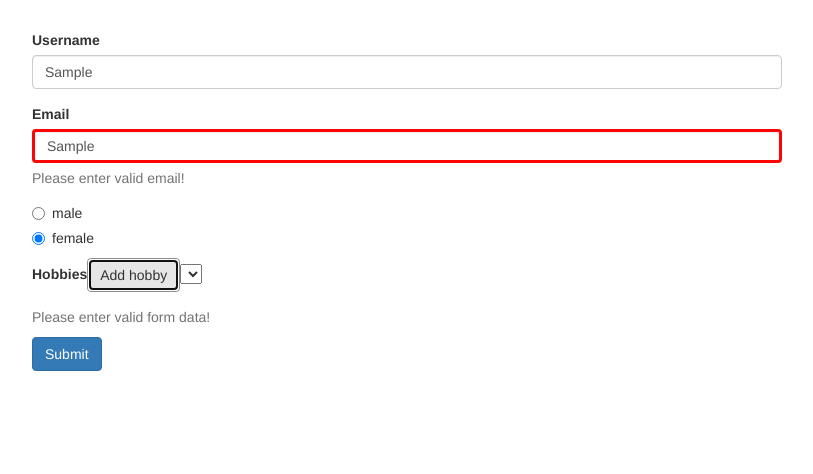
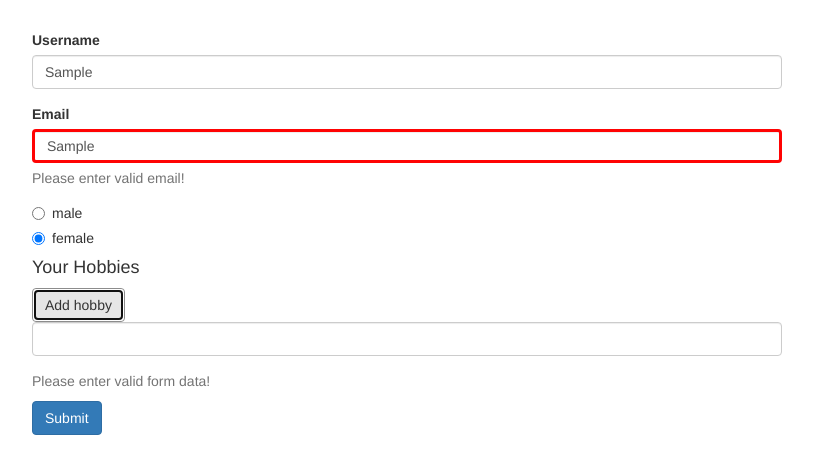
Before and after one commit to ainmutaqorrobin/angularFormReactive, an Angular app: page / in a window 1280 px wide. Both pictures are taken after typing "Sample", "Sample" into the empty fields and a click on the button "Add hobby". Shown: the top 474 px of the page, without its empty margins (233-1046 px from the left). Built offline with nearby package versions, Linux system fonts and the light colour scheme.

Commit message:
added own validators for username and hobbies property in signupForm

```diff
--- a/src/app/app.component.html
+++ b/src/app/app.component.html
@@ -5,61 +5,39 @@
         <div formGroupName="userData">
           <div class="form-group">
             <label for="username">Username</label>
-            <input
-              type="text"
-              id="username"
-              class="form-control"
-              formControlName="username"
-            />
-            <span
-              class="help-block"
-              *ngIf="
+            <input type="text" id="username" class="form-control" formControlName="username" />
+            <span class="help-block" *ngIf="
                 !signupForm.get('userData.username').valid &&
                 signupForm.get('userData.username').touched
-              "
-              >Please enter valid username!</span
-            >
+              ">Please enter valid username!</span>
           </div>
           <div class="form-group">
             <label for="email">Email</label>
-            <input
-              type="text"
-              id="email"
-              class="form-control"
-              formControlName="email"
-            />
-            <span
-              class="help-block"
-              *ngIf="
+            <input type="text" id="email" class="form-control" formControlName="email" />
+            <span class="help-block" *ngIf="
                 !signupForm.get('userData.email').valid &&
                 signupForm.get('userData.email').touched
-              "
-              >Please enter valid email!</span
-            >
+              ">Please enter valid email!</span>
           </div>
         </div>
         <div class="radio" *ngFor="let gender of genders">
           <label>
             <input type="radio" [value]="gender" formControlName="gender" />{{
-              gender
+            gender
             }}
           </label>
         </div>
-        <div class="form-group">
-          <label for="hobbies">Hobbies</label>
-          <button class="btn btn-default" type="button" (click)="controls">Add hobby</button>
-          <select name="hobbies">
-            <option
-              *ngFor="let hobbieControl of controls; let i = index"
-              value="hobbieControl"
-            >
-              {{ hobbieControl }}
-            </option>
-          </select>
+        <div class="form-group" formArrayName="hobbies">
+          <h4>Your Hobbies</h4>
+          <button class="btn btn-default" type="button" (click)="onAddHobby()">
+            Add hobby
+          </button>
+          <div class="form-group" *ngFor="let hobbie of controls; let i= index">
+            <input type="text" value="hobbie" class="form-control" [formControlName]="i" />
+          </div>
         </div>
-        <span class="help-block" *ngIf="!signupForm.valid && signupForm.touched"
-          >Please enter valid form data!</span
-        >
+
+        <span class="help-block" *ngIf="!signupForm.valid && signupForm.touched">Please enter valid form data!</span>
         <button class="btn btn-primary" type="submit">Submit</button>
       </form>
     </div>
--- a/src/app/app.component.ts
+++ b/src/app/app.component.ts
@@ -9,6 +9,7 @@ import { FormArray, FormControl, FormGroup, Validators } from '@angular/forms';
 export class AppComponent implements OnInit {
   genders = ['male', 'female'];
   hobbies = ['Fishing', 'Gaming', 'Reading', 'Jogging'];
+  invalidUsername = ['ainrobin', 'ainmutaqorrobin'];
   signupForm: FormGroup;
 
   //set up getter
@@ -19,7 +20,10 @@ export class AppComponent implements OnInit {
   ngOnInit(): void {
     this.signupForm = new FormGroup({
       userData: new FormGroup({
-        username: new FormControl(null, [Validators.required]),
+        username: new FormControl(null, [
+          Validators.required,
+          this.checkInvalidUsernames.bind(this),
+        ]),
         email: new FormControl(null, [Validators.required, Validators.email]),
       }),
       gender: new FormControl('female'),
@@ -27,7 +31,17 @@ export class AppComponent implements OnInit {
     });
   }
 
+  onAddHobby() {
+    const control = new FormControl(null, Validators.required);
+    (<FormArray>this.signupForm.get('hobbies')).push(control);
+  }
+
   onSubmit() {
     console.log(this.signupForm.value);
   }
+
+  checkInvalidUsernames(control: FormControl): { [s: string]: boolean } {
+    if (this.invalidUsername.includes(control.value))
+      return { 'Invalid username, please try another': true };
+  }
 }
```
